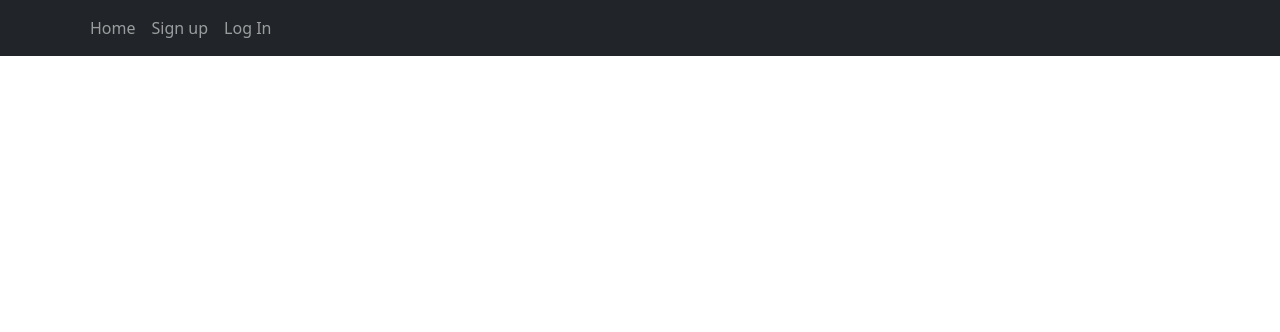
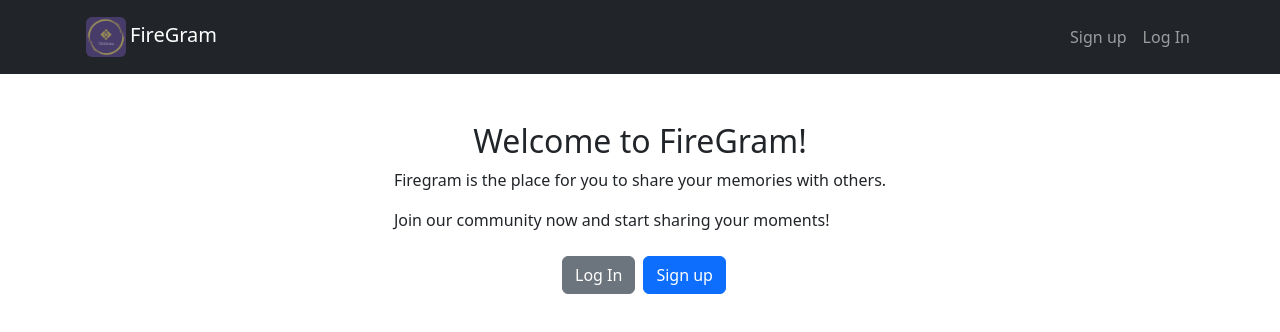
Before and after one commit to pmadhav82/react-firebase, a React (Create React App) app: page / in a window 1280 px wide. Shown: the top 332 px of the page. Built offline with nearby package versions, Linux system fonts and the light colour scheme; no server answers.

Commit message:
basic navbar setup

```diff
--- a/package.json
+++ b/package.json
@@ -17,7 +17,7 @@
     "web-vitals": "^2.1.4"
   },
   "scripts": {
-    "start": "react-scripts start",
+    "start": "react-scripts --openssl-legacy-provider start",
     "build": "react-scripts build",
     "test": "react-scripts test",
     "eject": "react-scripts eject"
--- a/public/index.html
+++ b/public/index.html
@@ -10,7 +10,7 @@
       content="Web site created using create-react-app"
     />
 
-    <title>FireStore</title>
+    <title>FireGram</title>
   </head>
   <body>
     <noscript>You need to enable JavaScript to run this app.</noscript>
--- a/src/components/Home.js
+++ b/src/components/Home.js
@@ -1,11 +1,58 @@
 import React from "react";
-import { Link, Navigate } from "react-router-dom";
+import { Link, Navigate} from "react-router-dom";
+import { Container, Row,Col, Button } from "react-bootstrap";
 import { useAuth } from "./contexts/AuthContext";
 const Home = ()=>{
   const {user}= useAuth();
 
     return(<>
-  { user && <Navigate  to="/profile" replace />}
+  { !user &&  <>
+
+  <Container className="d-flex justify-content-center align-items-center flex-column mt-5">
+
+<Row>
+  <Col><h2>Welcome to FireGram!</h2></Col>
+</Row>
+
+<Row>
+<Col>
+<p>
+          Firegram is the place for you to share your memories with others.
+        </p>
+        <p>
+          Join our community now and start sharing your moments!
+        </p>
+
+</Col>
+</Row>
+
+<Row>
+  <Col>
+
+
+
+<Button className="btn btn-secondary m-2">
+
+<Link className='nav-link' to = "/login">Log In</Link>
+
+</Button>
+
+<Button  className="btn btn-primary ">
+  <Link
+   className = 'nav-link 'to = "/Signup">Sign up
+   </Link>
+
+  </Button>
+
+  </Col>
+</Row>
+
+
+
+  </Container>
+
+
+  </>}
 
 
     </>)
--- a/src/components/Login.js
+++ b/src/components/Login.js
@@ -28,6 +28,7 @@ const googleLogin = async ()=>{
 
     }catch(er){
       setError(er.message)
+      setDisable(false);
     }
     setDisable(false)
 
--- a/src/components/Navbar.js
+++ b/src/components/Navbar.js
@@ -1,6 +1,6 @@
-import React from 'react';
+import React, { useState } from 'react';
 import {Link} from "react-router-dom";
-
+import {Image, NavDropdown} from "react-bootstrap";
 import Container from 'react-bootstrap/Container';
     import Nav from 'react-bootstrap/Nav';
     import Navbar from 'react-bootstrap/Navbar';
@@ -9,25 +9,63 @@ import Container from 'react-bootstrap/Container';
 
     function Navigation() {
 const {user} = useAuth();
+const [showDropDown, setShowDropDown] = useState(false);
+
+const dropDownHandeler = ()=> setShowDropDown(!showDropDown);
 
       return (<>
-        <Navbar collapseOnSelect onSelect expand="lg" bg="dark" variant="dark">
+        <Navbar  expand="lg" bg="dark" variant="dark">
           <Container>
-                {user && <Navbar.Brand>{user.email}</Navbar.Brand>}
+            <Navbar.Brand>
+            <Link  className='nav-link' to = "/">
 
-          <Navbar.Toggle  aria-controls="responsive-navbar-nav" />
-          <Navbar.Collapse  id="responsive-navbar-nav">
+            <Image className='m-1' src="logo.png" rounded   width={40}
+                height={40}/>
+                FireGram
+            </Link>
+              </Navbar.Brand>
+                {/* {user && <Navbar.Brand>{user.displayName}</Navbar.Brand>} */}
 
-              <Nav   className="me-auto">
-              <Link className='nav-link' to = "/">Home</Link>
-              {user ?  (<Link  className = 'nav-link 'to = "/profile">Profile</Link>):(<><Link  className = 'nav-link 'to = "/Signup">Sign up</Link>
+
+
+          <Navbar collapseOnSelect  bg="dark" variant="dark" id="responsive-navbar-nav">
+
+
+   <Nav  className="me-auto">
+
+  {user ? <>
+
+    <NavDropdown
+            id="nav-dropdown"
+            title={
+              <Image
+                src="user-profile-picture.jpg"
+                roundedCircle
+                width={30}
+                height={30}
+              />
+            }
+            show={showDropDown}
+            onToggle={dropDownHandeler}
+          >
+
+            <NavDropdown.Item >Madhav Pandey</NavDropdown.Item>
+            <NavDropdown.Divider />
+            <NavDropdown.Item >
+              <Link  to= "/Profile">Profile</Link>
+            </NavDropdown.Item>
+            <NavDropdown.Item >Logout</NavDropdown.Item>
+          </NavDropdown>
+
+  </> :<>
+  <Link  className = 'nav-link 'to = "/Signup">Sign up</Link>
 <Link className='nav-link' to = "/login">Log In</Link>
 </>
-)}
-
+    }
 
   </Nav>
-          </Navbar.Collapse>
+
+          </Navbar>
 
 
 
--- a/src/components/Signup.js
+++ b/src/components/Signup.js
@@ -1,18 +1,27 @@
 import React, { useState } from "react";
 import { Link, useNavigate } from "react-router-dom";
 import { useAuth } from "./contexts/AuthContext";
-import { createUserWithEmailAndPassword } from "firebase/auth";
+import { createUserWithEmailAndPassword, updateProfile} from "firebase/auth";
 import { auth } from "../fireConfig";
-import {GoogleButton} from "react-google-button"
+import {GoogleButton} from "react-google-button";
+import { db } from "../fireConfig";
+import { collection, addDoc, Timestamp } from "@firebase/firestore";
+
 const Signup = ()=>{
 const[disabled,setDisabled] = useState(false);
 const navigate = useNavigate();
 const {googleSignIn} = useAuth();
 
 const [user,setSignUser] = useState({
+  name: "",
   email: "",
   password: ""
 });
+
+
+
+// userRef
+const userRef = collection(db,"userDetail");
 
 const inputHandeler = (e)=>{
   setSignUser({...user,[e.target.name]:e.target.value})
@@ -23,7 +32,16 @@ const signInWithGoogle = async()=>{
   try{
 
     setDisabled(true);
-await googleSignIn();
+    try{
+       await googleSignIn();
+
+    } catch(er){
+      setError(er.message);
+      setDisabled(false);
+    }
+
+
+
 navigate("/profile");
 
 setError("");
@@ -43,15 +61,26 @@ const [error, setError] = useState(null)
 const  formHandeler = async (e)=>{
   e.preventDefault();
 setDisabled(true);
-  if( user.email.trim() === "" || user.password.trim()=== "")
+  if( user.email.trim() === "" || user.password.trim()=== "" || user.name.trim()=== "")
   {setDisabled(false);
     return (setError("All fields are required to fill"))}
 
 try{
 
    await createUserWithEmailAndPassword(auth, user.email,user.password);
+
+   await updateProfile(auth.currentUser,{displayName: user.name})
+   // save user data in userDetail collection
+const mydoc = {
+  created:Timestamp.now(),
+  userName: user.name,
+  userEmail: user.email
+};
+
+await addDoc(userRef,mydoc);
+
 setSignUser({
-
+name: "",
   email: "",
   password: ""
 })
@@ -86,6 +115,15 @@ setDisabled(false)
             </div>
 
             <form>
+            <div className="form-group mt-1">
+          <label>Name</label>
+          <input
+            type="text" onChange={inputHandeler} value={user.name} name = "name"
+            className="form-control mt-1"
+            placeholder="Enter name"
+          />
+        </div>
+
         <div className="form-group mt-1">
           <label>Email address</label>
           <input
```
Also changed, not shown: public/logo.png (added), 1 other file (tests, documents, lock files or other folders).
